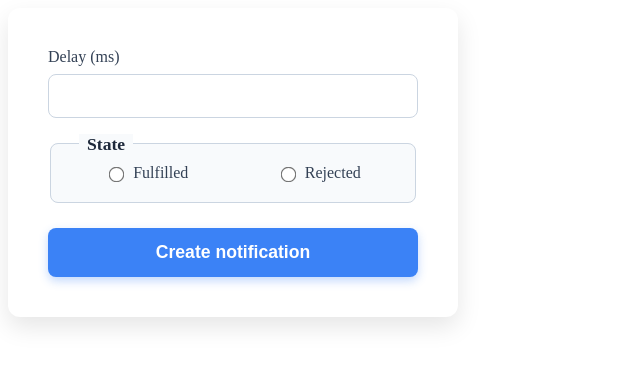
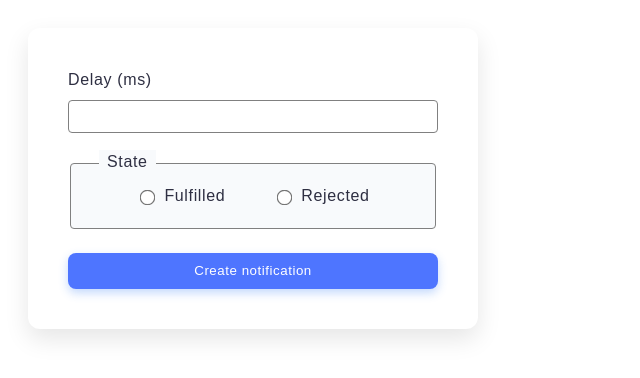
Before and after one commit to stanislavNemch/goit-js-hw-10, a website built with Vite: page src/2-snackbar.html in a window 1280 px wide. Shown: the whole page, without its empty margins (0-640 px from the left). Built offline with nearby package versions, Linux system fonts and the light colour scheme.

Commit message:
Snackbar done

```diff
--- a/src/2-snackbar.html
+++ b/src/2-snackbar.html
@@ -6,7 +6,7 @@
     <link href="./img/favicon.ico" rel="icon" type="image/x-icon">
     <meta name="viewport" content="width=device-width, initial-scale=1.0">
     <title>Snackbar</title>
-    <link rel="stylesheet" href="./css/2-snackbar.css" />
+    <link rel="stylesheet" href="./css/styles.css" />
 </head>
 
 <body>
--- a/src/css/2-snackbar.css
+++ b/src/css/2-snackbar.css
@@ -12,17 +12,18 @@
 .form label {
   display: block;
   margin-bottom: 15px;
-  font-weight: 500;
-  color: #334155;
+  font-weight: 400;
+  letter-spacing: 0.04em;
 }
 /* Стилі для поля вводу числа */
 .form input[type='number'] {
   width: 100%;
-  padding: 12px;
+  padding: 8px 16px;
   margin-top: 8px;
-  border: 1px solid #cbd5e1;
-  border-radius: 8px;
-  font-size: 1rem;
+  border: 1px solid #808080;
+  border-radius: 4px;
+  font-weight: 400;
+  letter-spacing: 0.04em;
   transition: border-color 0.3s ease;
   box-sizing: border-box;
 }
@@ -34,29 +35,29 @@
 }
 /* Стилі для блоку fieldset */
 .form fieldset {
-  border: 1px solid #cbd5e1;
-  border-radius: 8px;
+  border: 1px solid #808080;
+  border-radius: 4px;
   padding: 20px;
-  margin-top: 25px;
-  margin-bottom: 25px;
+  margin-top: 30px;
+  margin-bottom: 24px;
   background-color: #f8fafc;
-  /* Зміни для розташування радіокнопок в один рядок */
-  display: flex; /* Робимо fieldset гнучким контейнером */
-  justify-content: space-around; /* Розподіляємо елементи рівномірно */
+  display: flex;
+  justify-content: center;
+  flex-direction: row;
+  gap: 48px;
   align-items: center; /* Вирівнюємо по центру по вертикалі */
 }
 /* Стилі для легенди fieldset */
 .form legend {
-  font-weight: 600;
-  color: #1e293b;
+  font-weight: 400;
+  letter-spacing: 0.04em;
   padding: 0 10px;
   /* Змінено для позиціонування слова "Стан" */
   position: absolute; /* Виносимо легенду з потоку flex-контейнера */
-  top: -10px; /* Піднімаємо її над рамкою fieldset */
+  top: -14px; /* Піднімаємо її над рамкою fieldset */
   left: 28px; /* Відступ від лівого краю */
   background-color: #f8fafc; /* Фон для легенди, щоб приховати рамку */
   padding: 0 8px;
-  font-size: 1.1rem;
 }
 /* Стилі для міток всередині fieldset */
 .form fieldset label {
@@ -64,7 +65,6 @@
   align-items: center;
   margin-bottom: 0; /* Видаляємо нижній відступ, оскільки вони тепер в рядку */
   cursor: pointer;
-  margin-right: 20px; /* Додаємо відступ між радіокнопками */
 }
 /* Видалення правого відступу для останньої мітки в fieldset */
 .form fieldset label:last-child {
@@ -79,24 +79,25 @@
 /* Стилі для кнопки submit */
 .form button[type='submit'] {
   width: 100%;
-  padding: 14px;
-  background-color: #3b82f6;
+  padding: 8px 16px;
+  background-color: #4e75ff;
   color: white;
   border: none;
   border-radius: 8px;
-  font-size: 1.1rem;
-  font-weight: 600;
+  line-height: 1.5;
+  letter-spacing: 0.04em;
+  font-weight: 500;
   cursor: pointer;
   transition: background-color 0.3s ease, transform 0.2s ease;
   box-shadow: 0 4px 10px rgba(59, 130, 246, 0.3);
 }
 /* Стилі для кнопки submit при наведенні */
 .form button[type='submit']:hover {
-  background-color: #2563eb;
+  background-color: #6c8cff;
   transform: translateY(-2px);
 }
 /* Стилі для кнопки submit при натисканні */
 .form button[type='submit']:active {
-  background-color: #1d4ed8;
+  background-color: #6c8cff;
   transform: translateY(0);
 }
--- a/src/css/main.css
+++ b/src/css/main.css
@@ -1,10 +1,10 @@
 body {
   font-family: 'Montserrat', sans-serif;
   background-color: #fff;
-  display: flex;
-  justify-content: center;
-  align-items: flex-start;
-  min-height: 100%;
   padding: 20px;
   box-sizing: border-box;
+  color: #2e2f42;
+  font-size: 16px;
+  line-height: 1.5;
+  letter-spacing: 0.04em;
 }
--- a/src/css/styles.css
+++ b/src/css/styles.css
@@ -1,4 +1,4 @@
 /* Sections style */
+@import url('./main.css');
 @import url('./1-timer.css');
 @import url('./2-snackbar.css');
-@import url('./main.css');
```
Also changed, not shown: src/1-timer.html (+1 -1 lines), src/index.html (+1 -0 lines), README.md.
